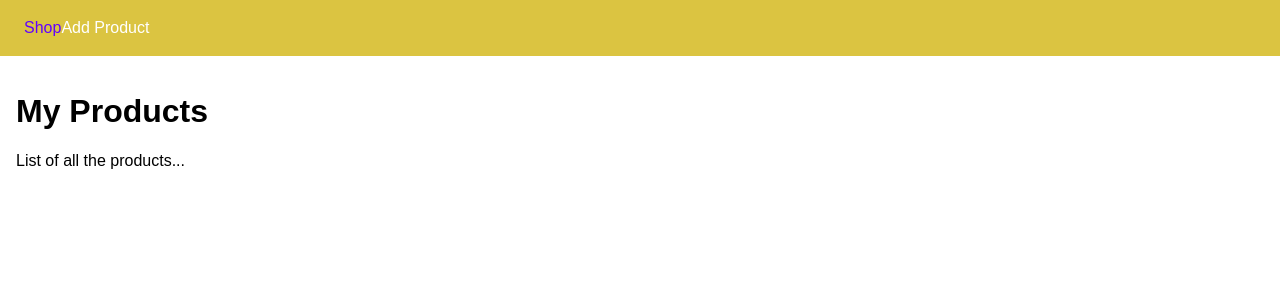
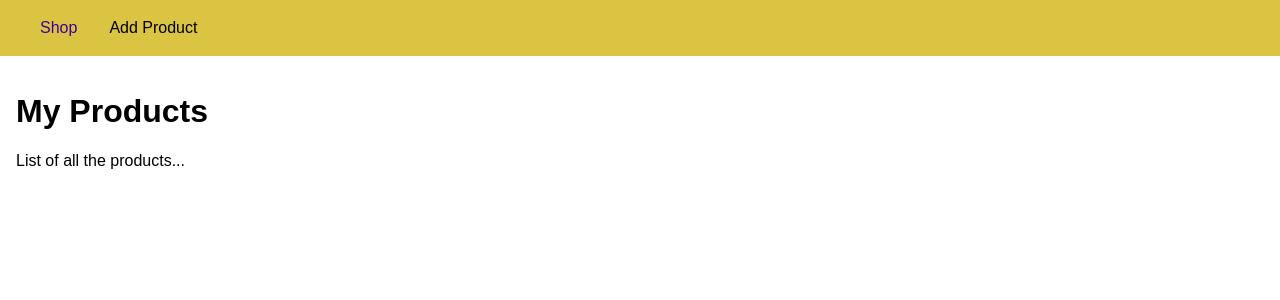
Before and after one commit to shem4soul/Ecommerce-with-MongoDB, a Node server app: page / in a window 1280 px wide; the page is wider, and only the part inside the window is pictured. Shown: the top 300 px of that part. Run offline with Node 20, Linux system fonts and the light colour scheme.

Commit message:
Update button styles in add-product and shop HTML for improved consistency and readability

```diff
--- a/views/add-product.html
+++ b/views/add-product.html
@@ -75,8 +75,8 @@
 
     button {
         font: inherit;
-        border: 1px solid #6200ff;
-        color: #dbc441;;
+        border: 1px solid #3e00a1;
+        color: #3e00a1;
         background: white;
         border-radius: 3px;
         cursor: pointer;
@@ -84,7 +84,7 @@
 
     button:hover,
     button:active {
-        background-color: #6200ff;
+        background-color: #3e00a1;
         color: white;
     }
 
--- a/views/shop.html
+++ b/views/shop.html
@@ -36,19 +36,19 @@
        }
 
        .main-header__item {
-        margin: 0;
+        margin: 0 1rem;
         padding: 0;
        }
 
        .main-header__item a {
         text-decoration: none;
-        color: white;
+        color: black;
        }
 
     .main-header__item a:hover,
     .main-header__item a:active,
     .main-header__item a.active {
-        color: #6200ff;
+        color: #3e00a1;
     }
 
     </style>
```
